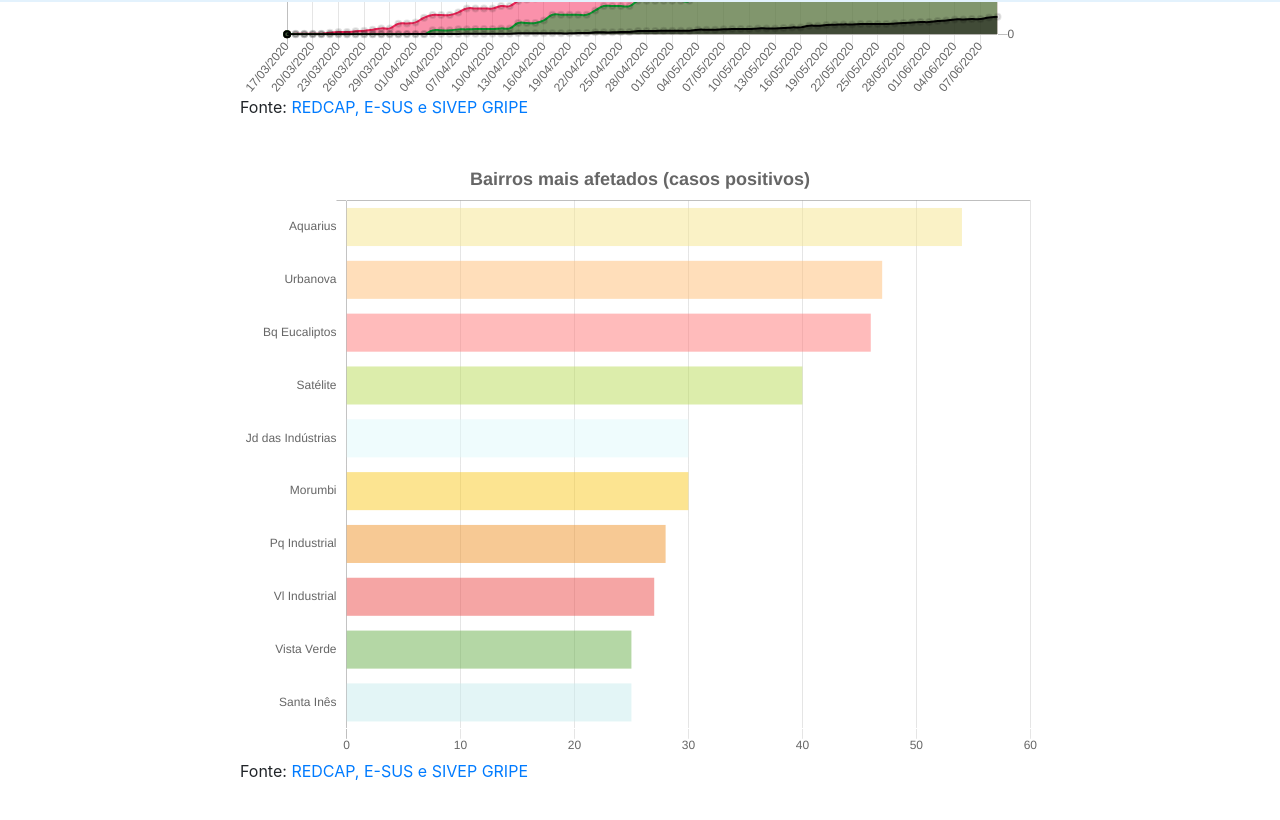
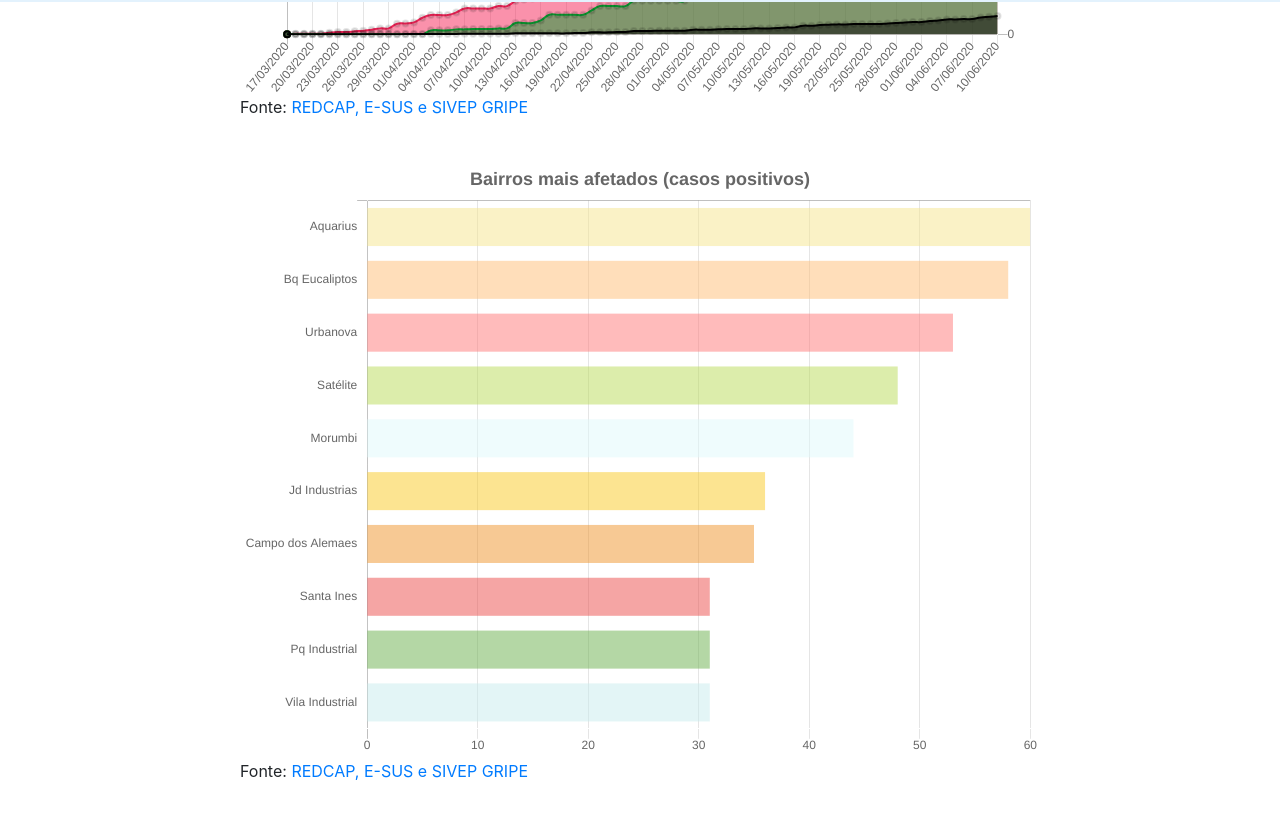
Before and after one commit to danbuck84/danbuck84.github.io, a website: page pages/covid19sjc/public/index.html in a window 1280 px wide. Shown: the part 798-1618 px from the top of the page. Drawn offline with nearby package versions, Linux system fonts and the light colour scheme.

Commit message:
updating proper files with today's new figures

```diff
--- a/pages/covid19sjc/public/byDistrict.js
+++ b/pages/covid19sjc/public/byDistrict.js
@@ -47,29 +47,29 @@ function byDistrict() {
     const graph = {
         labels: [
             'Aquarius',
+            'Bq Eucaliptos',
             'Urbanova',
-            'Bq Eucaliptos',
             'Satélite',
-            'Jd das Indústrias',
             'Morumbi',
+            'Jd Industrias',
+            'Campo dos Alemaes',
+            'Santa Ines',
             'Pq Industrial',
-            'Vl Industrial',
-            'Vista Verde',
-            'Santa Inês',
+            'Vila Industrial',
         ],
         datasets: [
             {
                 data: [
-                    54,
-                    47,
-                    46,
-                    40,
-                    30,
-                    30,
-                    28,
-                    27,
-                    25,
-                    25,
+                    60,
+                    58,
+                    53,
+                    48,
+                    44,
+                    36,
+                    35,
+                    31,
+                    31,
+                    31,
                 ],
                 backgroundColor: [
                     'rgba(246, 229, 141,0.5)',
--- a/pages/covid19sjc/public/casesByAge.js
+++ b/pages/covid19sjc/public/casesByAge.js
@@ -77,16 +77,16 @@ function casesByAge() {
             {
                 label: 'Feminino',
                 data: [
-                    -5,
-                    -17,
-                    -99,
-                    -168,
-                    -105,
-                    -67,
-                    -56,
-                    -20,
                     -11,
-                    -2,
+                    -23,
+                    -123,
+                    -209,
+                    -137,
+                    -81,
+                    -61,
+                    -22,
+                    -12,
+                    -3,
                 ],
                 backgroundColor: [
                     'rgba(155, 89, 182,0.5)',
@@ -117,15 +117,15 @@ function casesByAge() {
             {
                 label: 'Masculino',
                 data: [
+                    17,
+                    21,
+                    84,
+                    213,
+                    159,
+                    120,
+                    58,
+                    28,
                     14,
-                    16,
-                    64,
-                    164,
-                    132,
-                    87,
-                    49,
-                    25,
-                    10,
                     1,
                 ],
                 backgroundColor: [
--- a/pages/covid19sjc/public/casesByGender.js
+++ b/pages/covid19sjc/public/casesByGender.js
@@ -35,8 +35,8 @@ function casesByGender() {
         datasets: [
             {
                 data: [
-                    550,
-                    562,
+                    682,
+                    715,
                 ],
                 backgroundColor: [
                     'rgba(155, 89, 182,0.5)',
--- a/pages/covid19sjc/public/index.html
+++ b/pages/covid19sjc/public/index.html
@@ -14,7 +14,7 @@
     <div class="sticky-top">
         <nav class="navbar navbar-light" style="background-color: #e3f2fd;">
             <a class="navbar-brand">Covid-19 em São José dos Campos</a>
-            <p>última atualização: 09/06/2020 às 19:20</p>
+            <p>última atualização: 10/06/2020 às 18:50</p>
             <button class="navbar-toggler" type="button" data-toggle="collapse" data-target="#navbarNavAltMarkup" aria-controls="navbarNavAltMarkup" aria-expanded="false" aria-label="Toggle navigation">
                 <span class="navbar-toggler-icon"></span>
             </button>
--- a/pages/covid19sjc/public/occupancyRate.js
+++ b/pages/covid19sjc/public/occupancyRate.js
@@ -43,10 +43,10 @@ function occupancyRate() {
         datasets: [
             {
                 data: [
-                    69.53,
-                    26.96,
-                    40.78,
-                    5.16,
+                    65.35,
+                    25.15,
+                    40.83,
+                    5.02,
                 ],
                 backgroundColor: [
                     'rgba(46, 204, 113,0.5)',
--- a/pages/covid19sjc/public/totalCases.js
+++ b/pages/covid19sjc/public/totalCases.js
@@ -129,6 +129,7 @@ function totalCases() {
             '07/06/2020',
             '08/06/2020',
             '09/06/2020',
+            '10/06/2020',
         ],
         datasets: [
             {
@@ -223,6 +224,7 @@ function totalCases() {
                     46,
                     51,
                     53,
+                    55,
                 ],
             },
             {
@@ -317,6 +319,7 @@ function totalCases() {
                     865,
                     758,
                     879,
+                    961,
                 ],
             },
             {
@@ -411,6 +414,7 @@ function totalCases() {
                     1138,
                     1204,
                     1271,
+                    1397,
                 ],
             }
         ],
```
Also changed, not shown: pages/covid19sjc/public/confirmedDown.js (+5 -5 lines).
